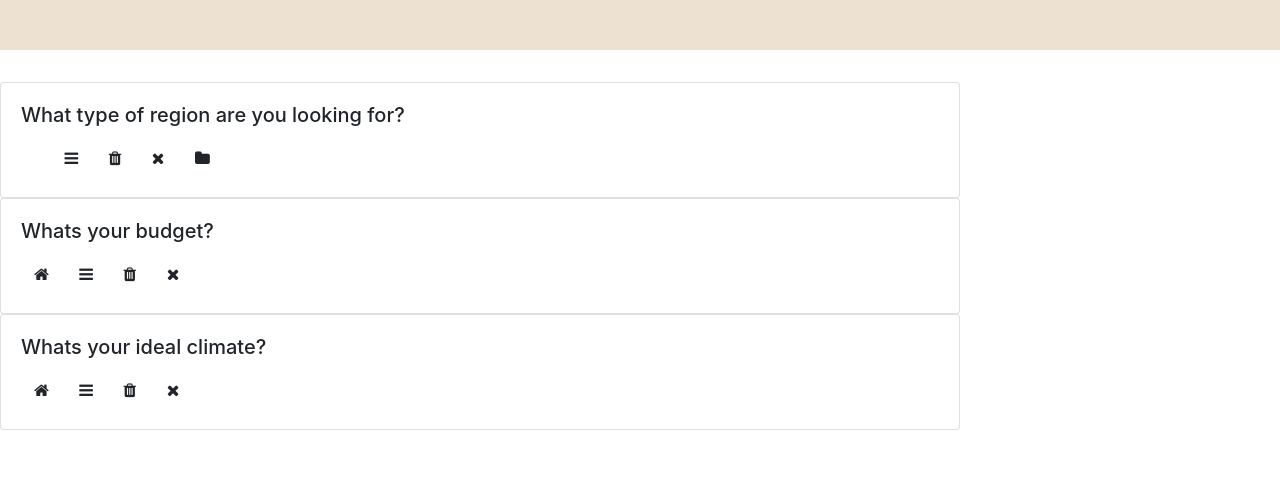
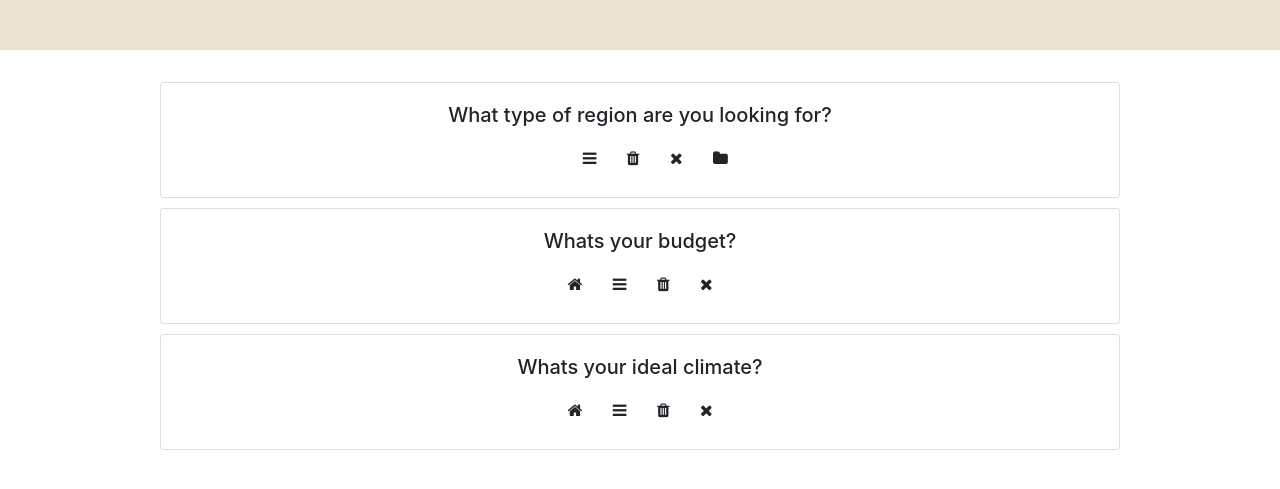
Before and after one commit to leolee2708/Adventurous-Wanderer, a plain HTML site: page index.html in a window 1280 px wide. Shown: the part 153-642 px from the top of the page. Drawn offline with nearby package versions, Linux system fonts and the light colour scheme; some packages are replaced by stand-ins of ours; no server answers; some icons are missing.

Commit message:
merged css

```diff
--- a/styles.css
+++ b/styles.css
@@ -4,3 +4,13 @@
     color           : #FFB6C1;
     background-color: #ede1d1
 }
+
+.card {
+    text-align: center;
+    margin    : 0 auto;
+
+    float: none;
+
+    margin-bottom: 10px;
+
+}
```
